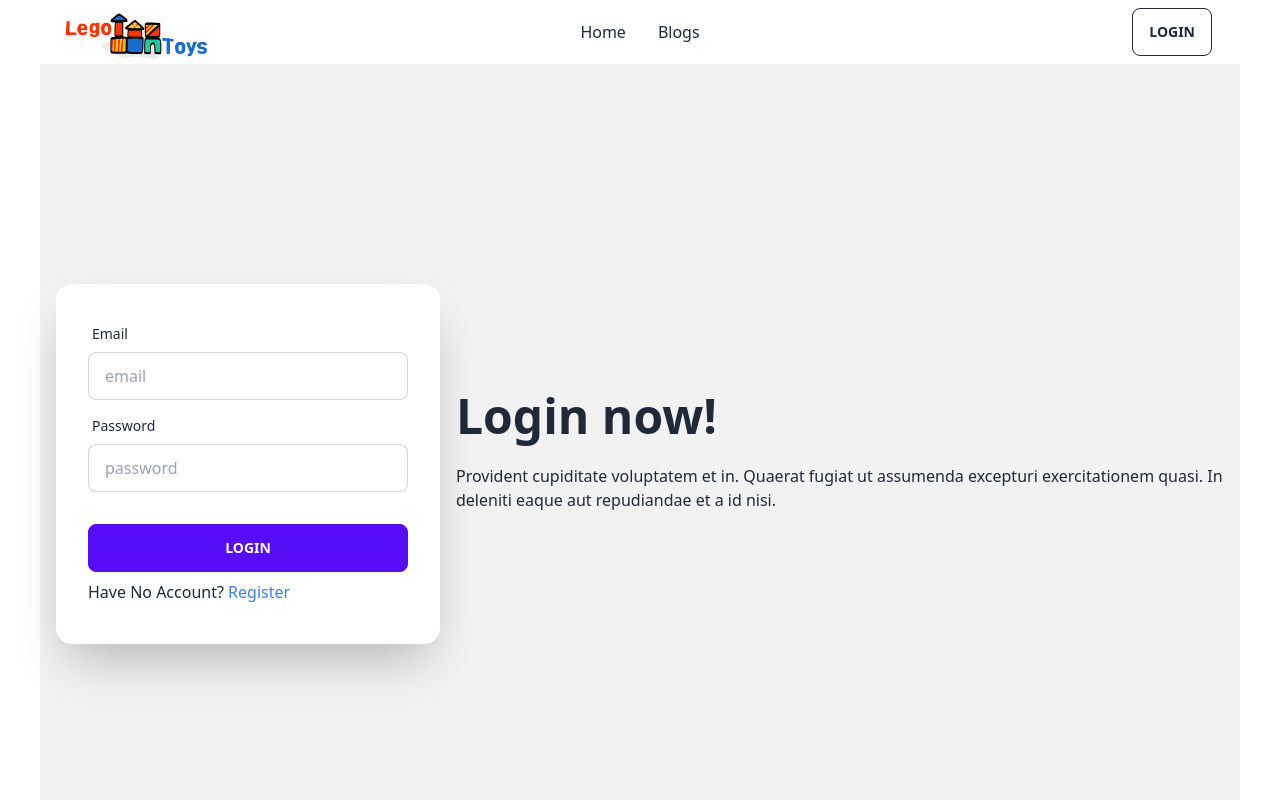
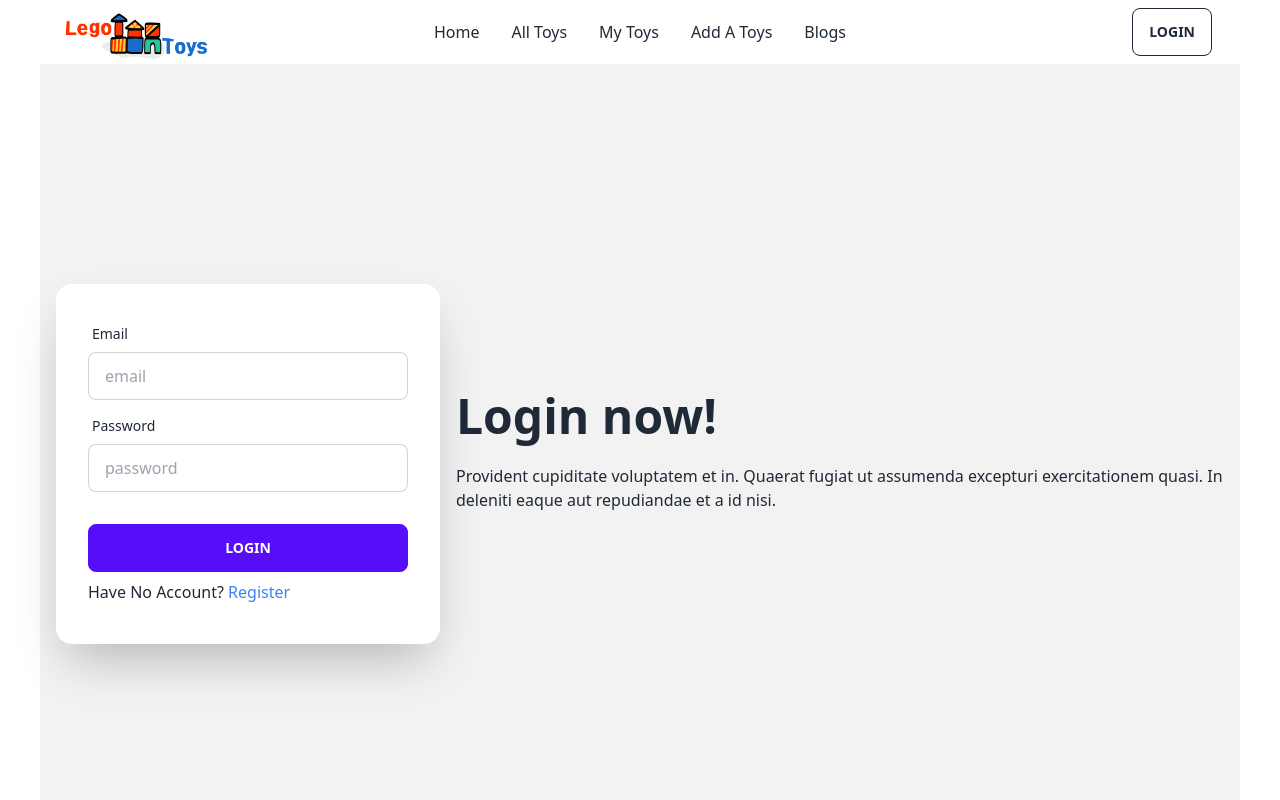
Before and after one commit to azammunna0221/lego-market-client, a React (Vite) app: page /login in a window 1280 px wide. Shown: the top 800 px of the page. Built offline with nearby package versions, Linux system fonts and the light colour scheme; no server answers.

Commit message:
private route path resolve

```diff
--- /dev/null
+++ b/src/Pages/AllToys/AllToys.jsx
@@ -0,0 +1,11 @@
+
+
+const AllToys = () => {
+    return (
+        <div>
+            here are all toys.
+        </div>
+    );
+};
+
+export default AllToys;
--- a/src/Pages/Login/Login.jsx
+++ b/src/Pages/Login/Login.jsx
@@ -1,5 +1,5 @@
 import { useContext, useState } from "react";
-import { Link } from "react-router-dom";
+import { Link, useLocation, useNavigate } from "react-router-dom";
 import { AuthContext } from "../../provider/AuthProvider";
 
 
@@ -7,6 +7,9 @@ const Login = () => {
 
     const [error, setError] = useState(null);
     const { login } = useContext(AuthContext);
+    const navigate = useNavigate();
+    const location = useLocation();
+    console.log(location);
 
     const handleLogin = event => {
         event.preventDefault();
@@ -20,7 +23,8 @@ const Login = () => {
         .then(result => {
             const loggedUser = result.user;
             console.log(loggedUser);
-
+            form.reset();
+            navigate('/');
         })
         .catch(error => {
             console.log(error.message);
--- a/src/Pages/Shared/Navbar.jsx
+++ b/src/Pages/Shared/Navbar.jsx
@@ -26,17 +26,9 @@ const Navbar = () => {
                         </label>
                         <ul tabIndex={0} className="menu menu-compact dropdown-content mt-3 p-2 shadow bg-base-100 rounded-box w-52">
                             <li><a>Home</a></li>
-                            <li tabIndex={0}>
-                                <a className="justify-between">
-                                    Toys
-                                    <svg className="fill-current" xmlns="http://www.w3.org/2000/svg" width="24" height="24" viewBox="0 0 24 24"><path d="M8.59,16.58L13.17,12L8.59,7.41L10,6L16,12L10,18L8.59,16.58Z" /></svg>
-                                </a>
-                                <ul className="p-2">
-                                    <li><a>All Toys</a></li>
-                                    <li><a>My Toys</a></li>
-                                    <li><a>Add A Toys</a></li>
-                                </ul>
-                            </li>
+                            <li><a>All Toys</a></li>
+                            <li><a>My Toys</a></li>
+                            <li><a>Add A Toys</a></li>
                             <li><a>Blog</a></li>
                         </ul>
                     </div>
@@ -47,14 +39,14 @@ const Navbar = () => {
                     <ul className="menu menu-horizontal px-1">
                         <li><Link to="/">Home</Link></li>
                         {
-                            user &&
+                            //user &&
                             <>
-                                <li><a>All Toys</a></li>
-                                <li><a>My Toys</a></li>
-                                <li><a>Add A Toys</a></li>
+                                <li><Link to="/allToys">All Toys</Link></li>
+                                <li><Link>My Toys</Link></li>
+                                <li><Link>Add A Toys</Link></li>
                             </>
                         }
-                        <li><a>Blogs</a></li>
+                        <li><Link>Blogs</Link></li>
                     </ul>
                 </div>
                 <div className="navbar-end">
--- a/src/Routes/PrivateRoutes.jsx
+++ b/src/Routes/PrivateRoutes.jsx
@@ -4,7 +4,11 @@ import { Navigate } from "react-router-dom";
 
 
 const PrivateRoutes = ({children}) => {
-    const {user} = useContext(AuthContext);
+    const {user, loading} = useContext(AuthContext);
+
+    if(loading){
+        return <progress className="progress w-56"></progress>
+    }
     if(user){
         return children;
     }
--- a/src/Routes/Routes.jsx
+++ b/src/Routes/Routes.jsx
@@ -3,6 +3,8 @@ import Layout from "../Layout/Layout";
 import Home from "../Pages/Home/Home";
 import Login from "../Pages/Login/Login";
 import Register from "../Pages/Login/Register";
+import AllToys from "../Pages/AllToys/AllToys";
+import PrivateRoutes from "./PrivateRoutes";
 
 const router = createBrowserRouter([
     {
@@ -21,6 +23,10 @@ const router = createBrowserRouter([
             path: '/register',
             element: <Register></Register>,
         },
+        {
+            path: '/allToys',
+            element: <PrivateRoutes><AllToys></AllToys></PrivateRoutes>
+        }
       ]
     },
   ]);
--- a/src/provider/AuthProvider.jsx
+++ b/src/provider/AuthProvider.jsx
@@ -9,6 +9,7 @@ const auth = getAuth(app);
 
 const AuthProvider = ({children}) => {
     const [user, setUser] = useState(null);
+    const [loading, setLoading] = useState(true);
 
     //create user
     const createUser = (email, password) => {
@@ -27,6 +28,7 @@ const AuthProvider = ({children}) => {
     useEffect(()=>{
         const unsubscribed = onAuthStateChanged(auth, currentUser => {
             setUser(currentUser);
+            setLoading(false);
         })
         //mount
         return ()=>{
@@ -36,6 +38,7 @@ const AuthProvider = ({children}) => {
 
 const authInfo = {
     user,
+    loading,
     createUser,
     login,
     logOut
```
